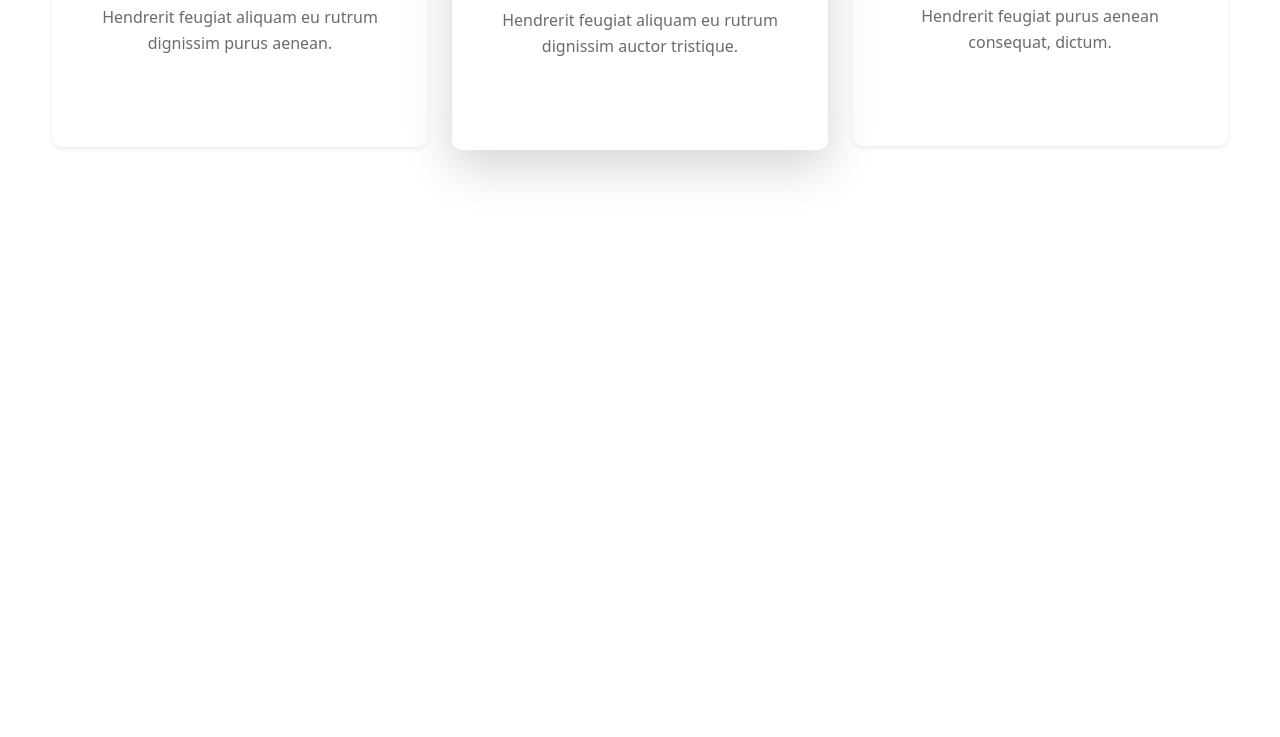
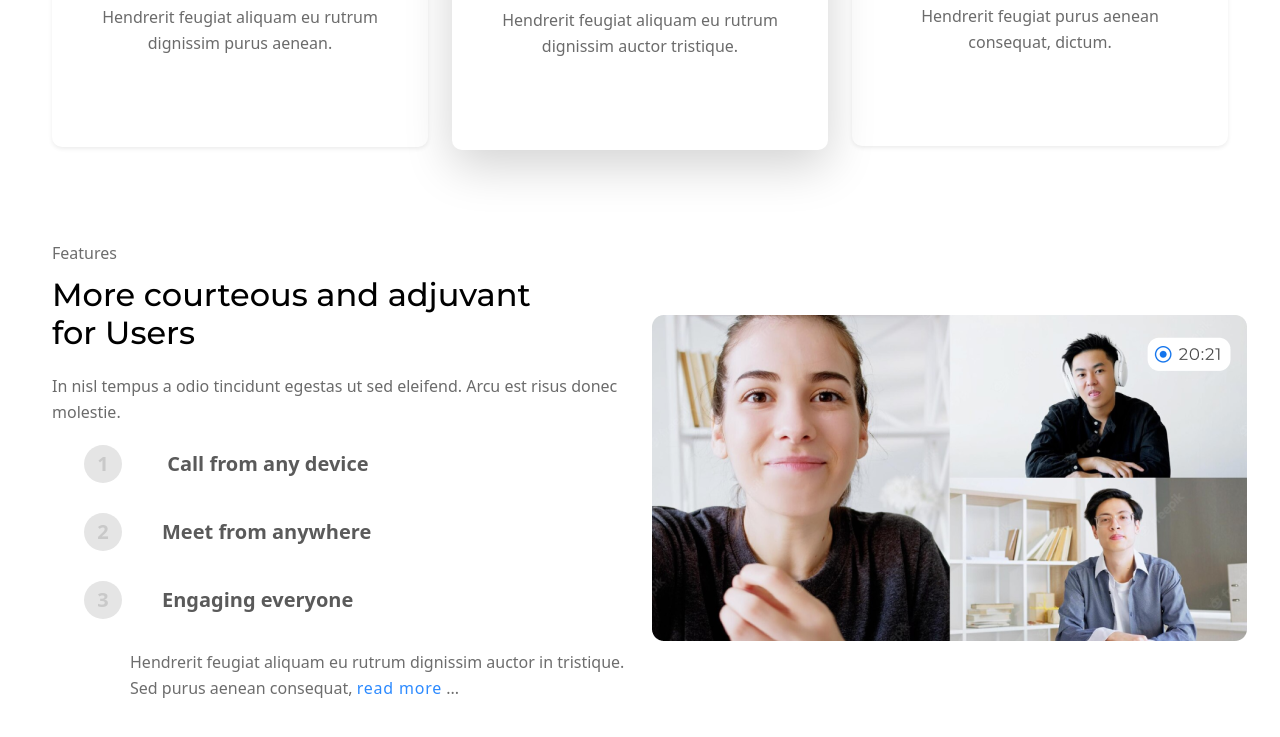
Before and after one commit to webdevsakil/video-conference, a website with bundled scripts: page index.html in a window 1280 px wide. Shown: the part 1576-2313 px from the top of the page. Before the commit the page ends 1816 px from the top, so only its background shows below. Built offline with nearby package versions, Linux system fonts and the light colour scheme.

Commit message:
features

```diff
--- /dev/null
+++ b/assets/scss/_features.scss
@@ -0,0 +1,64 @@
+.features-area {
+    .features-left {
+        .features-top {
+            span {
+                display: inline-block;
+                font-size: 16px;
+                line-height: 26px;
+                color: #6D6D6D;
+            }
+        }
+
+    }
+
+    .section-title {
+        h2 {
+            color: #000000;
+            padding-right: 50px;
+        }
+    }
+
+    .features-list {
+        font-size: 20px;
+        line-height: 30px;
+        font-weight: 600;
+        color: #5A5A5A;
+
+        li {
+            margin-bottom: 30px;
+
+        }
+
+        span {
+            display: inline-block;
+            height: 38px;
+            width: 38px;
+            text-align: center;
+            line-height: 38px;
+            color: #C9C9C9;
+            background: #E5E5E5;
+            border-radius: 50%;
+            margin-right: 40px;
+            transition: all ease-in 0.3s;
+
+            &:hover {
+                background: #2C8AFF;
+                color: #fff;
+            }
+        }
+    }
+
+    .features-bottom {
+        p {
+            color: #6D6D6D;
+        }
+        padding-left: 78px;
+        a{
+            text-decoration: none;
+            font-size: 16px;
+            line-height: 26px;
+            color: #2C8AFF;
+            letter-spacing: 0.05em;
+        }
+    }
+}
--- a/assets/scss/style.scss
+++ b/assets/scss/style.scss
@@ -20,7 +20,8 @@
 @import './brands';
 @import './cta';
 @import './blog';
+@import './features' ;
 
-/*-- components --*/
+/*-- components -- */
 
 @import './button';
--- a/index.html
+++ b/index.html
@@ -148,7 +148,7 @@
         </div>
     </div>
     <!-- brands end -->
-    <!-- features start -->
+    <!-- cta start -->
     <div class="cta-area gray-bg pt-65 pb-65">
         <div class="container">
             <div class="row">
@@ -170,7 +170,7 @@
             </div>
         </div>
     </div>
-    <!-- features end -->
+    <!-- cta end -->
     <!-- blog start -->
     <section class="blog-area pt-90 pb-90">
         <div class="container">
@@ -226,7 +226,42 @@
         </div>
     </section>
     <!-- blog end -->
-
+    <!-- features area start -->
+    <section class="features-area pb-70">
+        <div class="container">
+            <div class="row align-items-center">
+                <div class="col-lg-6">
+                    <div class="features-left">
+                        <div class="features-top">
+                            <span>Features</span>
+                        </div>
+                        <div class="section-title mt-10">
+                            <h2>More courteous and
+                            adjuvant for Users</h2>
+                        </div>
+                        <div class="section-subtitle mt-20 mb-20">
+                            <p>In nisl tempus a odio tincidunt egestas ut sed eleifend. Arcu est risus donec molestie.</p>
+                        </div>
+                        <!-- features list -->
+                        <ul class="features-list">
+                            <li><span>1</span> Call from any device</li>
+                            <li><span>2</span>Meet from anywhere</li>
+                            <li><span>3</span>Engaging everyone</li>
+                        </ul>
+                        <div class="features-bottom">
+                            <p>Hendrerit feugiat aliquam eu rutrum dignissim auctor in tristique. Sed purus aenean consequat, <a href="#">read more</a> ...</p>
+                        </div>
+                    </div>
+                </div>
+                <div class="col-lg-6">
+                    <div class="featurs-img-area">
+                        <img src="images/features/img.png" alt="image">
+                    </div>
+                </div>
+            </div>
+        </div>
+    </section>
+    <!-- features area end -->
 
     <!-- all js files -->
     <script src="js/modernizr-3.11.2.min.js"></script>
```
Also changed, not shown: css/style.css, images/features/img.png (added), 1 other file.
